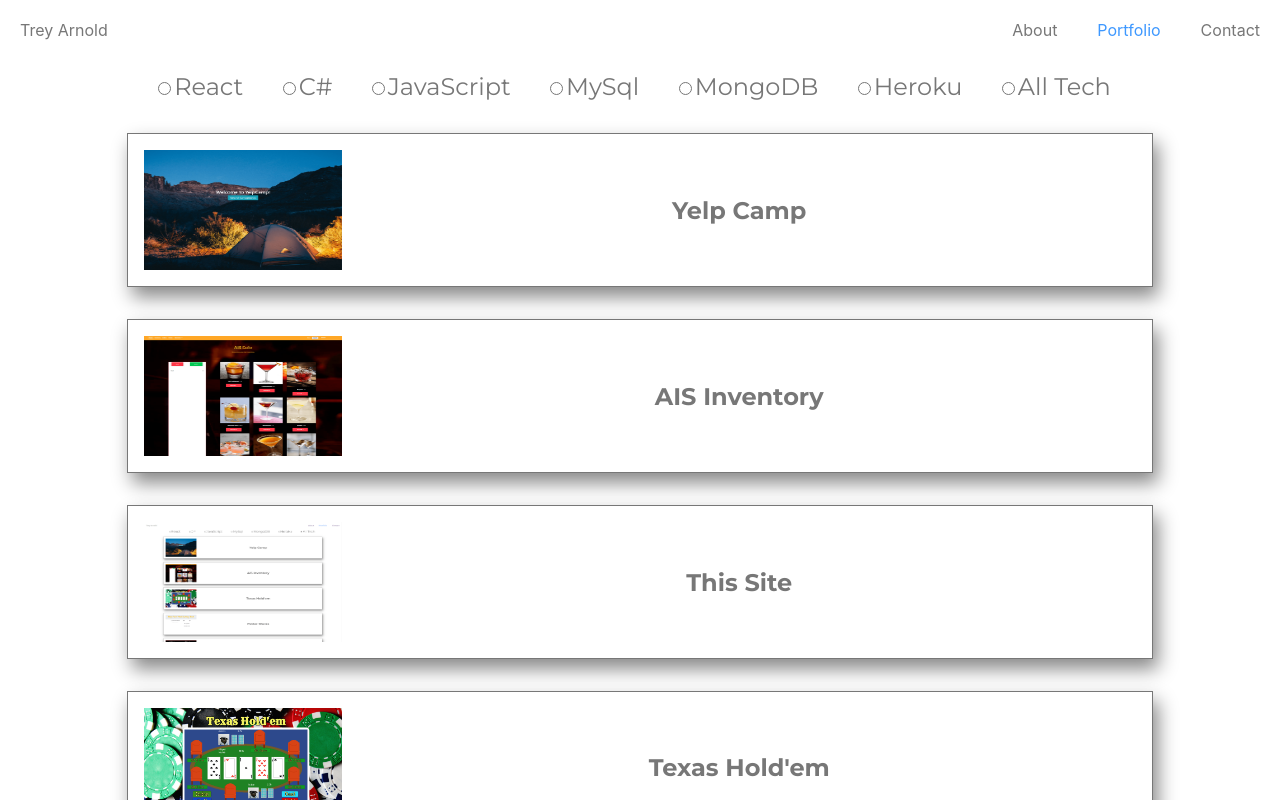
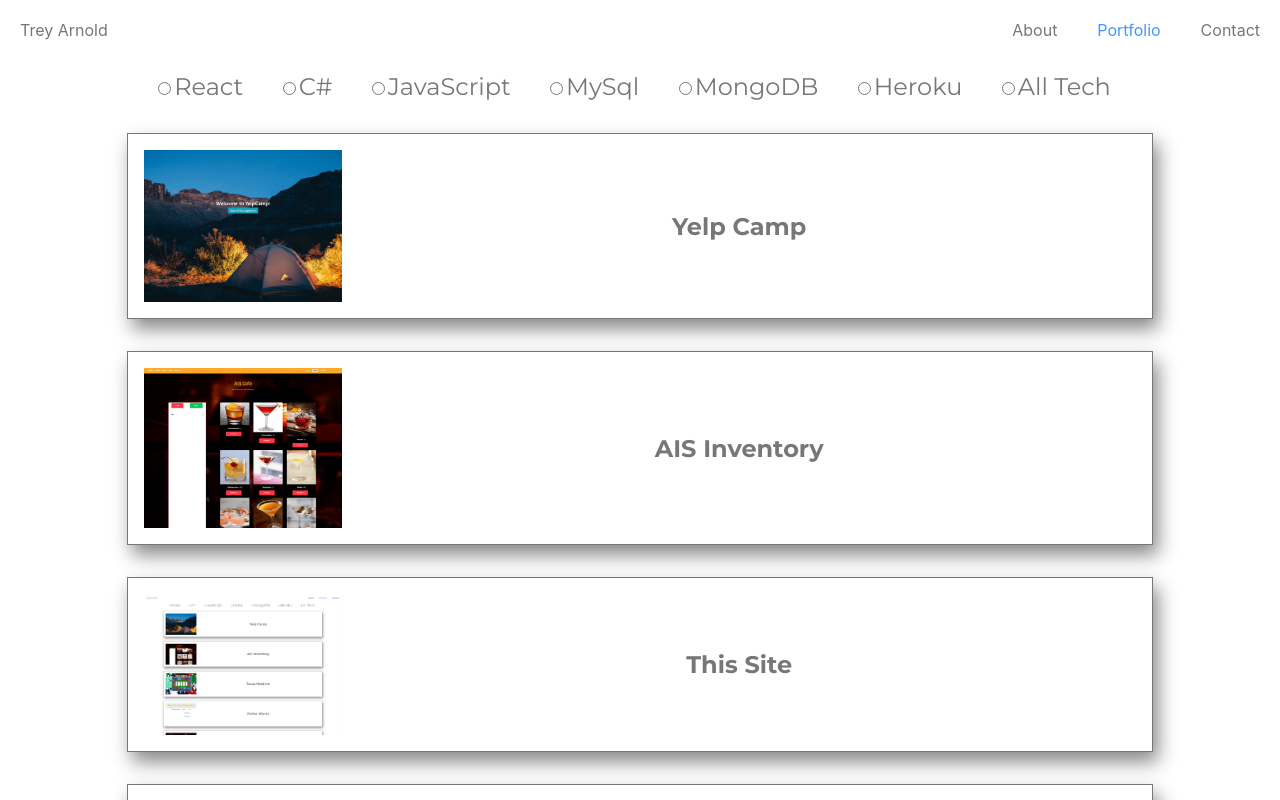
Before and after one commit to treyarnold/react-portfolio, a React (Create React App) app: page /portfolio in a window 1280 px wide. Shown: the top 800 px of the page. Built offline with nearby package versions, Linux system fonts and the light colour scheme.

Commit message:
routing fix

```diff
--- a/src/components/PortfolioItems/PortfolioItem/PortfolioItem.module.css
+++ b/src/components/PortfolioItems/PortfolioItem/PortfolioItem.module.css
@@ -24,8 +24,8 @@ h4 {
 }
 
 .thumbnail {
-  width: 40%;
-  max-height: 15vh;
+  width: 60%;
+  max-height: 20vh;
 }
 
 @media (min-width: 500px) {
--- a/src/containers/Layout/Layout.js
+++ b/src/containers/Layout/Layout.js
@@ -12,8 +12,8 @@ const layout = () => (
     <Header />
     <Route path="/portfolio" exact component={Portfolio} />
     <Route path="/contact" component={Contact} />
+    <Route path="/portfolio/:id" component={FullProject} />
     <Route path="/" exact component={About} />
-    <Route path="/portfolio/:id" component={FullProject} />
   </React.Fragment>
 )
 
```
Also changed, not shown: 1 other file (tests, documents, lock files or other folders).
